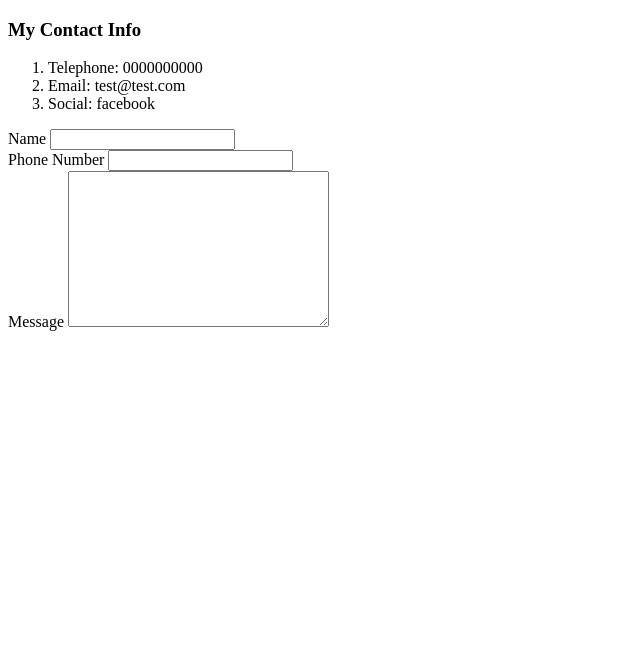
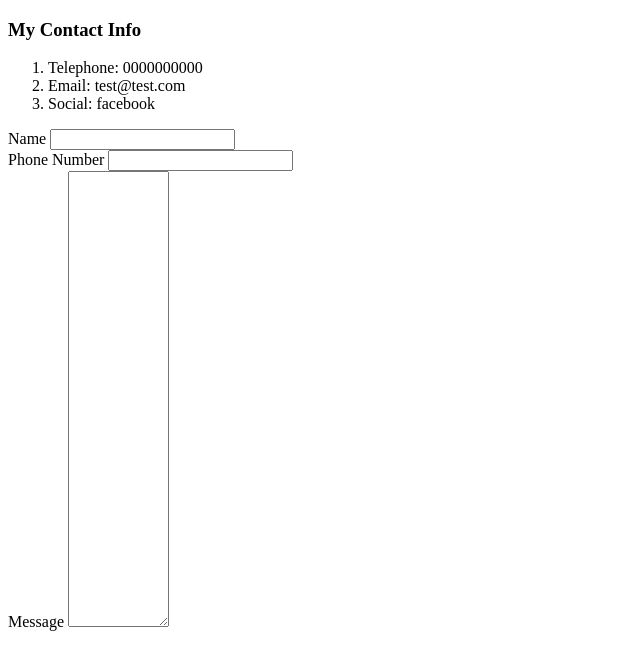
Before and after one commit to mjc86/project1, a plain HTML site: page contact_details.html in a window 1280 px wide. Shown: the whole page, without its empty margins (0-640 px from the left). Drawn offline with Linux system fonts and the light colour scheme.

Commit message:
Update contact_details.html

```diff
--- a/contact_details.html
+++ b/contact_details.html
@@ -16,6 +16,6 @@
     <label>Phone Number</label>
     <input type="tel"><br>
     <label>Message</label>
-    <textarea rows="10" cols="30"></textarea>
+    <textarea rows="30" cols="10"></textarea>
   </body>
 </html>
```
